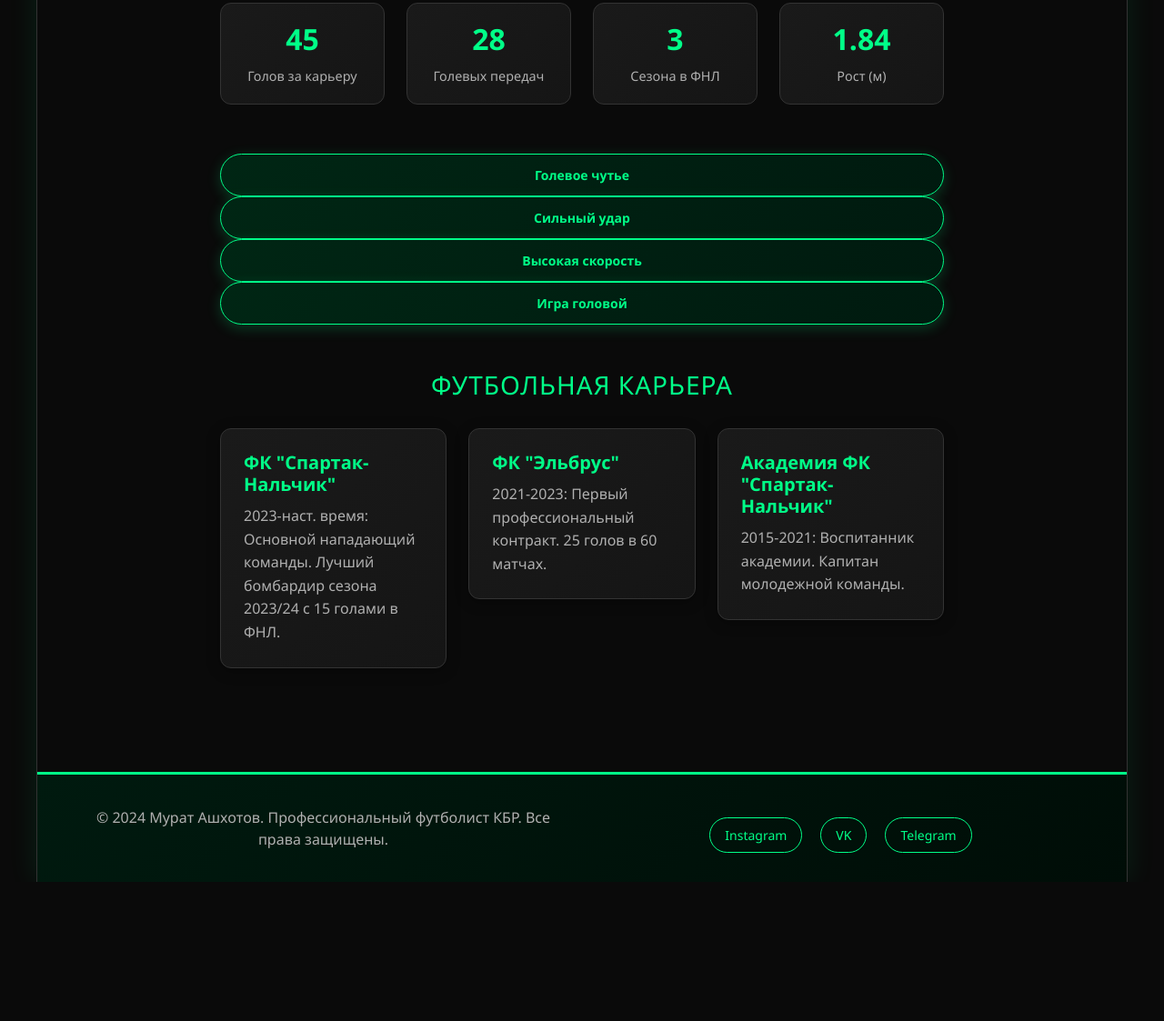
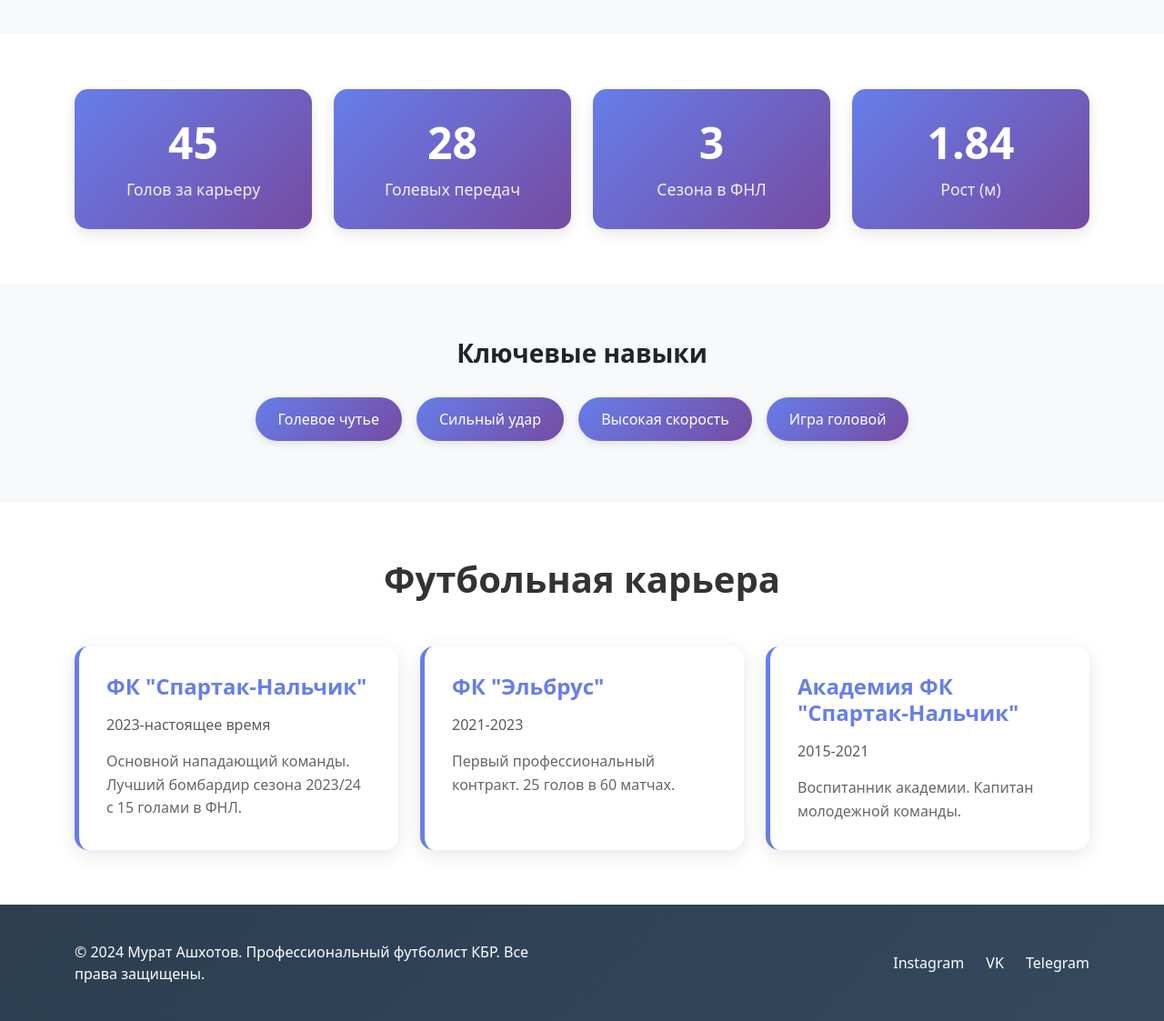
Before and after one commit to ashkhot06/my_front, a plain HTML site: page index.html in a window 1280 px wide. Shown: the part 800-1923 px from the top of the page at 91% size. Before the commit the page ends 1770 px from the top, so only its background shows below. Drawn offline with nearby package versions, Linux system fonts and the light colour scheme.

Commit message:
Описание изменений

```diff
--- a/index.html
+++ b/index.html
@@ -7,75 +7,269 @@
     <title>Профессиональный футболист КБР</title>
     <!-- Bootstrap CSS -->
     <link href="https://cdn.jsdelivr.net/npm/bootstrap@5.3.0/dist/css/bootstrap.min.css" rel="stylesheet">
-    <link rel="stylesheet" href="style/styles.css">
+    <style>
+        /* Сохраняем оригинальные стили */
+        .page-container {
+            min-height: 100vh;
+            display: flex;
+            flex-direction: column;
+        }
+
+        .content {
+            flex: 1;
+        }
+
+        .profile-header {
+            background: linear-gradient(135deg, #667eea 0%, #764ba2 100%);
+            color: white;
+            padding: 60px 0;
+            text-align: center;
+        }
+
+        .profile-photo {
+            width: 200px;
+            height: 200px;
+            border-radius: 50%;
+            object-fit: cover;
+            border: 5px solid white;
+            box-shadow: 0 4px 15px rgba(0,0,0,0.2);
+            margin: 20px 0;
+        }
+
+        .profile-title {
+            font-size: 2.5rem;
+            font-weight: 700;
+            margin-bottom: 20px;
+        }
+
+        .profile-name {
+            font-size: 2rem;
+            font-weight: 600;
+            margin: 10px 0;
+        }
+
+        .profile-group {
+            font-size: 1.2rem;
+            opacity: 0.9;
+        }
+
+        .about-me {
+            padding: 60px 0;
+            background-color: #f8f9fa;
+        }
+
+        .about-me p {
+            font-size: 1.1rem;
+            line-height: 1.8;
+            color: #333;
+            text-align: center;
+            max-width: 800px;
+            margin: 0 auto;
+        }
+
+        .stats-container {
+            padding: 60px 0;
+        }
+
+        .stat-card {
+            background: linear-gradient(135deg, #667eea 0%, #764ba2 100%);
+            color: white;
+            padding: 30px 20px;
+            border-radius: 15px;
+            text-align: center;
+            box-shadow: 0 5px 15px rgba(0,0,0,0.1);
+            transition: transform 0.3s ease;
+        }
+
+        .stat-card:hover {
+            transform: translateY(-5px);
+        }
+
+        .stat-card h3 {
+            font-size: 3rem;
+            font-weight: 700;
+            margin-bottom: 10px;
+        }
+
+        .stat-card p {
+            font-size: 1.1rem;
+            opacity: 0.9;
+            margin: 0;
+        }
+
+        .skills-container {
+            padding: 60px 0;
+            background-color: #f8f9fa;
+        }
+
+        .skill-tag {
+            display: inline-block;
+            background: linear-gradient(135deg, #667eea 0%, #764ba2 100%);
+            color: white;
+            padding: 12px 25px;
+            margin: 8px;
+            border-radius: 25px;
+            font-weight: 500;
+            box-shadow: 0 3px 10px rgba(0,0,0,0.1);
+        }
+
+        .experience-section {
+            padding: 60px 0;
+        }
+
+        .section-title {
+            font-size: 2.5rem;
+            font-weight: 700;
+            text-align: center;
+            margin-bottom: 50px;
+            color: #333;
+        }
+
+        .experience-card {
+            background: white;
+            border-radius: 15px;
+            padding: 30px;
+            box-shadow: 0 5px 20px rgba(0,0,0,0.1);
+            border-left: 5px solid #667eea;
+            transition: all 0.3s ease;
+            height: 100%;
+        }
+
+        .experience-card:hover {
+            transform: translateY(-5px);
+            box-shadow: 0 10px 30px rgba(0,0,0,0.15);
+        }
+
+        .experience-title {
+            font-size: 1.5rem;
+            font-weight: 600;
+            color: #667eea;
+            margin-bottom: 15px;
+        }
+
+        .experience-desc {
+            color: #666;
+            line-height: 1.6;
+            margin: 0;
+        }
+
+        .footer {
+            background: linear-gradient(135deg, #2c3e50 0%, #34495e 100%);
+            color: white;
+            padding: 40px 0;
+            margin-top: auto;
+        }
+
+        .social-links a {
+            color: white;
+            text-decoration: none;
+            margin-left: 20px;
+            transition: color 0.3s ease;
+        }
+
+        .social-links a:hover {
+            color: #667eea;
+        }
+
+        .nav-list {
+            list-style: none;
+            padding: 0;
+            margin: 0;
+        }
+
+        .nav-link {
+            color: #333;
+            text-decoration: none;
+            padding: 10px 20px;
+            font-weight: 500;
+            transition: color 0.3s ease;
+        }
+
+        .nav-link:hover {
+            color: #667eea;
+        }
+    </style>
 </head>
 
 <body class="page-container">
-    <header>
     <!-- Bootstrap Navbar -->
-        <nav class="navbar navbar-expand-lg">
-            <div class="container-fluid">
+    <nav class="navbar navbar-expand-lg navbar-light bg-white shadow-sm">
+        <div class="container">
+            <a class="navbar-brand fw-bold text-primary" href="index.html">Футболист КБР</a>
             <button class="navbar-toggler" type="button" data-bs-toggle="collapse" data-bs-target="#navbarNav">
                 <span class="navbar-toggler-icon"></span>
             </button>
             <div class="collapse navbar-collapse" id="navbarNav">
-                    <ul class="nav-list navbar-nav w-100 justify-content-center">
-                        <li class="nav-item"><a class="nav-link" href="index.html">Главная</a></li>
-                        <li class="nav-item"><a class="nav-link" href="pages/news.html">Новости</a></li>
-                        <li class="nav-item"><a class="nav-link" href="pages/practices.html">Тренировки</a></li>
-                        <li class="nav-item"><a class="nav-link" href="pages/goods.html">Экипировка</a></li>
-                        <li class="nav-item"><a class="nav-link" href="pages/contacts.html">Контакты</a></li>
+                <ul class="navbar-nav ms-auto">
+                    <li class="nav-item">
+                        <a class="nav-link active fw-semibold" href="index.html">Главная</a>
+                    </li>
+                    <li class="nav-item">
+                        <a class="nav-link" href="pages/news.html">Новости</a>
+                    </li>
+                    <li class="nav-item">
+                        <a class="nav-link" href="pages/practices.html">Тренировки</a>
+                    </li>
+                    <li class="nav-item">
+                        <a class="nav-link" href="pages/goods.html">Экипировка</a>
+                    </li>
+                    <li class="nav-item">
+                        <a class="nav-link" href="pages/contacts.html">Контакты</a>
+                    </li>
                 </ul>
             </div>
         </div>
     </nav>
-    </header>
 
     <main class="content">
         <!-- Profile Header -->
-        <div class="profile-header">
-            <div class="container text-center">
+        <section class="profile-header">
+            <div class="container">
+                <div class="row justify-content-center">
+                    <div class="col-lg-8 text-center">
                         <h1 class="profile-title">Профессиональный футболист</h1>
                         <img class="profile-photo" src="images/profile.jpg" alt="Фото футболиста">
                         <h2 class="profile-name">Мурат Ашхотов</h2>
                         <p class="profile-group">Нападающий</p>
                     </div>
                 </div>
+            </div>
+        </section>
 
         <!-- About Me -->
-        <div class="about-me">
+        <section class="about-me">
             <div class="container">
                 <div class="row justify-content-center">
-                    <div class="col-12">
-                        <p>Профессиональный футболист из Кабардино-Балкарии. Выпускник академии ФК "Спартак-Нальчик". Играю на позиции центрального нападающего. Обладаю хорошим голевым чутьем, сильным ударом и высокой скоростью. Цель - выступать в Премьер-Лиге и защищать цвета сборной России.</p>
+                    <div class="col-lg-10">
+                        <p class="lead">Профессиональный футболист из Кабардино-Балкарии. Выпускник академии ФК "Спартак-Нальчик". Играю на позиции центрального нападающего. Обладаю хорошим голевым чутьем, сильным ударом и высокой скоростью. Цель - выступать в Премьер-Лиге и защищать цвета сборной России.</p>
                     </div>
                 </div>
             </div>
-        </div>
+        </section>
 
         <!-- Stats -->
-        <div class="stats-container">
+        <section class="stats-container">
             <div class="container">
-                <div class="row">
-                    <div class="col-lg-3 col-md-6 mb-4">
+                <div class="row g-4">
+                    <div class="col-xl-3 col-md-6">
                         <div class="stat-card">
                             <h3>45</h3>
                             <p>Голов за карьеру</p>
                         </div>
                     </div>
-                    <div class="col-lg-3 col-md-6 mb-4">
+                    <div class="col-xl-3 col-md-6">
                         <div class="stat-card">
                             <h3>28</h3>
                             <p>Голевых передач</p>
                         </div>
                     </div>
-                    <div class="col-lg-3 col-md-6 mb-4">
+                    <div class="col-xl-3 col-md-6">
                         <div class="stat-card">
                             <h3>3</h3>
                             <p>Сезона в ФНЛ</p>
                         </div>
                     </div>
-                    <div class="col-lg-3 col-md-6 mb-4">
+                    <div class="col-xl-3 col-md-6">
                         <div class="stat-card">
                             <h3>1.84</h3>
                             <p>Рост (м)</p>
@@ -83,63 +277,68 @@
                     </div>
                 </div>
             </div>
-        </div>
+        </section>
 
         <!-- Skills -->
-        <div class="skills-container">
+        <section class="skills-container">
             <div class="container">
-                <div class="row">
-                    <div class="col-12">
-                        <div class="skill-tag">Голевое чутье</div>
-                        <div class="skill-tag">Сильный удар</div>
-                        <div class="skill-tag">Высокая скорость</div>
-                        <div class="skill-tag">Игра головой</div>
+                <div class="row justify-content-center">
+                    <div class="col-lg-8 text-center">
+                        <h3 class="mb-4 fw-bold">Ключевые навыки</h3>
+                        <div class="d-flex flex-wrap justify-content-center">
+                            <span class="skill-tag">Голевое чутье</span>
+                            <span class="skill-tag">Сильный удар</span>
+                            <span class="skill-tag">Высокая скорость</span>
+                            <span class="skill-tag">Игра головой</span>
                         </div>
                     </div>
                 </div>
             </div>
+        </section>
 
         <!-- Experience -->
         <section class="experience-section">
             <div class="container">
                 <h2 class="section-title">Футбольная карьера</h2>
-                <div class="row">
-                    <div class="col-lg-4 col-md-6 mb-4">
-                        <article class="experience-card">
+                <div class="row g-4">
+                    <div class="col-lg-4 col-md-6">
+                        <div class="experience-card">
                             <h3 class="experience-title">ФК "Спартак-Нальчик"</h3>
-                            <p class="experience-desc">2023-наст. время: Основной нападающий команды. Лучший бомбардир сезона 2023/24 с 15 голами в ФНЛ.</p>
-                        </article>
+                            <p class="text-muted mb-3">2023-настоящее время</p>
+                            <p class="experience-desc">Основной нападающий команды. Лучший бомбардир сезона 2023/24 с 15 голами в ФНЛ.</p>
                         </div>
-                    <div class="col-lg-4 col-md-6 mb-4">
-                        <article class="experience-card">
+                    </div>
+                    <div class="col-lg-4 col-md-6">
+                        <div class="experience-card">
                             <h3 class="experience-title">ФК "Эльбрус"</h3>
-                            <p class="experience-desc">2021-2023: Первый профессиональный контракт. 25 голов в 60 матчах.</p>
-                        </article>
+                            <p class="text-muted mb-3">2021-2023</p>
+                            <p class="experience-desc">Первый профессиональный контракт. 25 голов в 60 матчах.</p>
                         </div>
-                    <div class="col-lg-4 col-md-6 mb-4">
-                        <article class="experience-card">
+                    </div>
+                    <div class="col-lg-4 col-md-6">
+                        <div class="experience-card">
                             <h3 class="experience-title">Академия ФК "Спартак-Нальчик"</h3>
-                            <p class="experience-desc">2015-2021: Воспитанник академии. Капитан молодежной команды.</p>
-                        </article>
+                            <p class="text-muted mb-3">2015-2021</p>
+                            <p class="experience-desc">Воспитанник академии. Капитан молодежной команды.</p>
+                        </div>
                     </div>
                 </div>
             </div>
         </section>
     </main>
 
+    <!-- Footer -->
     <footer class="footer">
-        <div class="footer-content">
         <div class="container">
             <div class="row align-items-center">
                 <div class="col-md-6">
-                        <p>© 2024 Мурат Ашхотов. Профессиональный футболист КБР. Все права защищены.</p>
+                    <p class="mb-0">© 2024 Мурат Ашхотов. Профессиональный футболист КБР. Все права защищены.</p>
                 </div>
-                    <div class="col-md-6">
-                        <div class="social-links text-md-end">
-                            <a href="#" class="social-link">Instagram</a>
-                            <a href="#" class="social-link">VK</a>
-                            <a href="#" class="social-link">Telegram</a>
-                        </div>
+                <div class="col-md-6 text-md-end">
+                    <div class="social-links">
+                        <a href="#" class="text-white">Instagram</a>
+                        <a href="#" class="text-white">VK</a>
+                        <a href="#" class="text-white">Telegram</a>
                     </div>
                 </div>
             </div>
```
Lines whose indentation alone changed are shown as unchanged.
